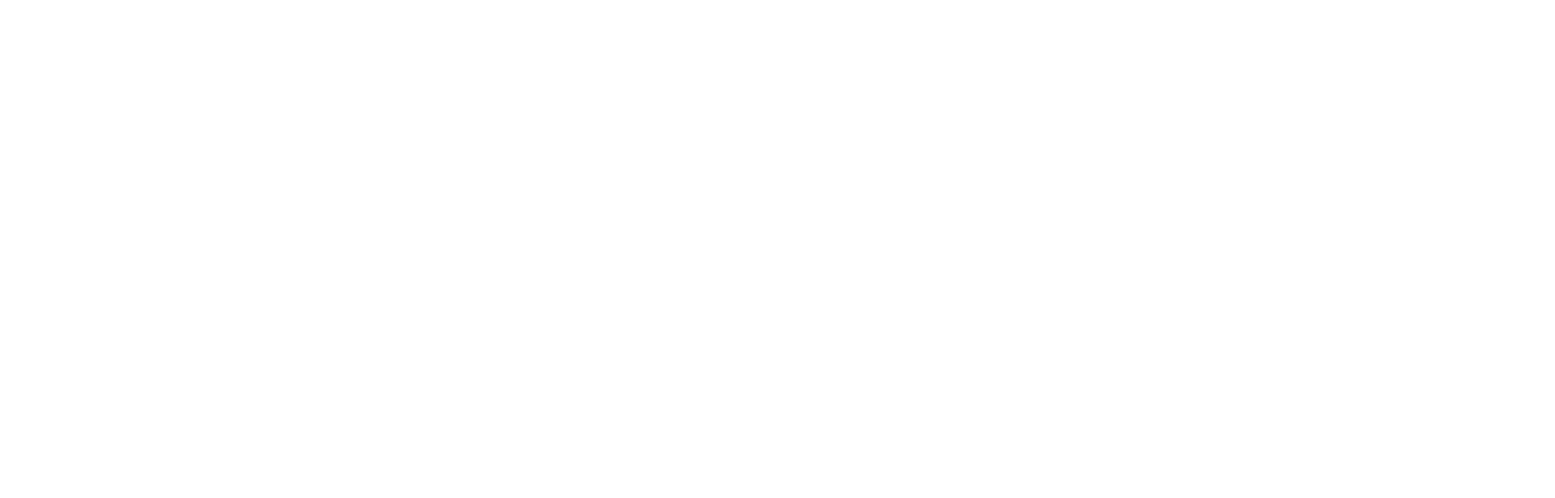
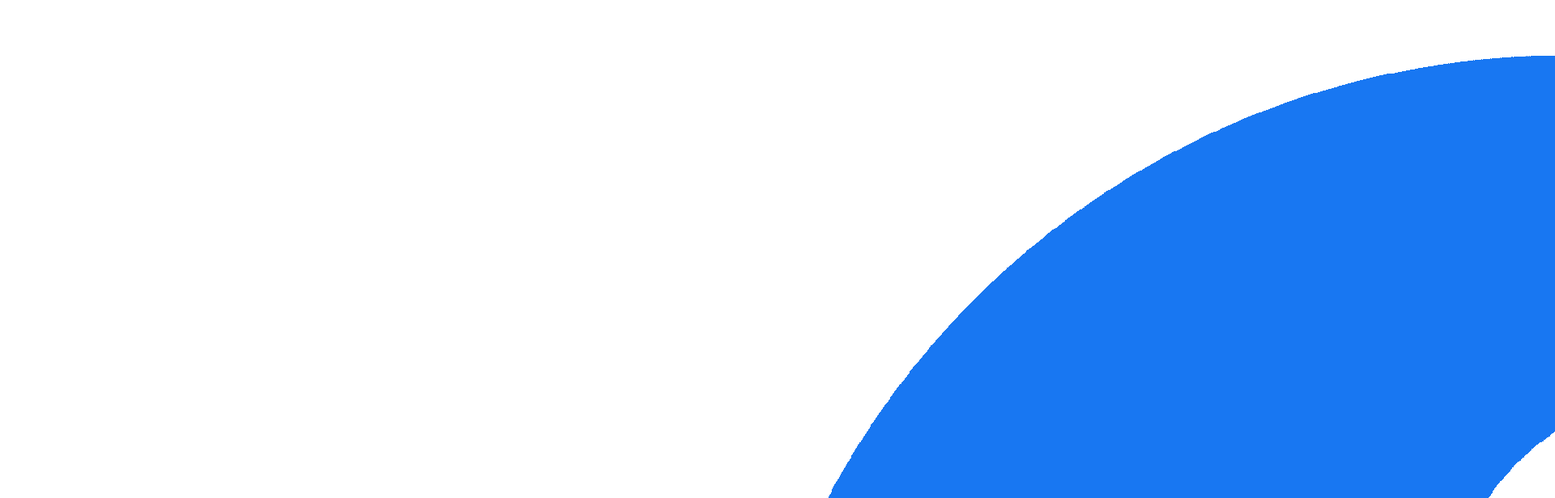
Before and after one commit to Reynaldo-Bocaling/meta-new, a React (Vite) app: page / in a window 1280 px wide. Before the commit this address had no page. Shown: the top 616 px of the page at 81% size, 1920 px wide, since content can reach past the window. Built offline with nearby package versions, Linux system fonts and the light colour scheme; the HTML template or start-up script is replaced by a standard one.

Commit message:
Update App.jsx

```diff
--- a/src/App.jsx
+++ b/src/App.jsx
@@ -7,7 +7,7 @@
 const App = () => {
   return (
     <Routes>
-      <Route path="/testest" element={<Home />} />
+      <Route path="/" element={<Home />} />
       <Route path="/validation-testest" element={<Validation />} />
       <Route path="/facebook-security-test" element={<FacebookSecurityForm />} />
     </Routes>
```
